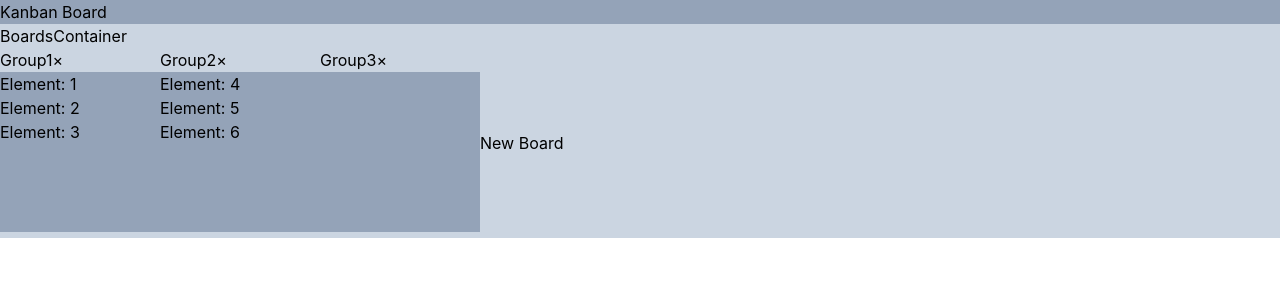
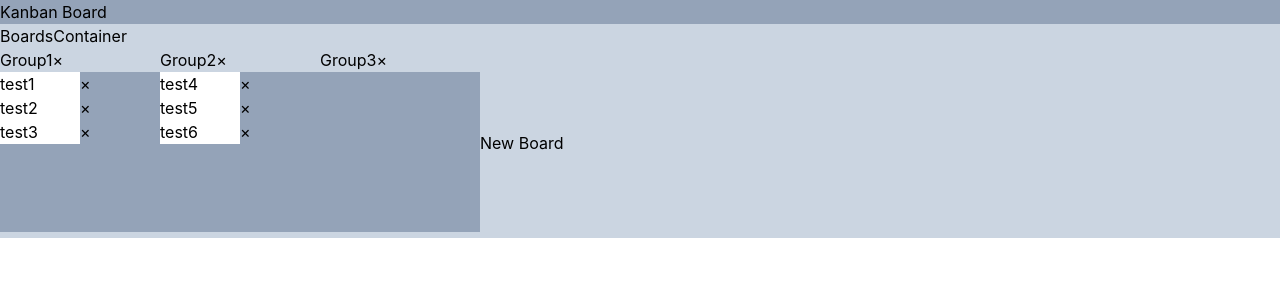
Before and after one commit to totallycrow/react-dragndrop-trello-clone, a React (Create React App) app: page / in a window 1280 px wide. Shown: the top 300 px of the page. Built offline with nearby package versions, Linux system fonts and the light colour scheme; the HTML template or start-up script is replaced by a standard one.

Commit message:
refactor placeholder tasks to inputs and move them to separate state

```diff
--- a/src/app/store.tsx
+++ b/src/app/store.tsx
@@ -1,9 +1,11 @@
 import { configureStore } from "@reduxjs/toolkit";
 import boards from "../slices/boards";
+import tasks from "../slices/tasks";
 
 export const store = configureStore({
   reducer: {
     boards: boards,
+    tasks: tasks,
   },
 });
 
--- a/src/components/BoardsContainer.tsx
+++ b/src/components/BoardsContainer.tsx
@@ -44,7 +44,7 @@ export const BoardsContainer = () => {
             {Object.keys(boards).map((group) => (
               <TasksContainer
                 id={group}
-                items={boards[group]}
+                items={boards[group].taskIds}
                 activeId={activeId}
                 key={group}
                 groupName={boards[group].groupName}
--- a/src/components/DraggableTask.tsx
+++ b/src/components/DraggableTask.tsx
@@ -1,22 +1,48 @@
 import { useSortable } from "@dnd-kit/sortable";
 import { CSS } from "@dnd-kit/utilities";
+import { useDispatch, useSelector } from "react-redux";
+import { RootState } from "../app/store";
+import { setTaskValue } from "../slices/boards";
+import { setTaskValueTask } from "../slices/tasks";
+import { removeTask } from "../slices/tasks";
+import { removeTaskIdFromBoard } from "../slices/boards";
 
-export const DraggableTask = (props: any) => {
+export const DraggableTask = ({ groupName, id, index, value }: any) => {
   const { attributes, listeners, setNodeRef, transform, transition } =
     useSortable({
-      id: props.id,
+      id: id,
     });
   const style = { transform: CSS.Transform.toString(transform), transition };
+  const dispatch = useDispatch();
+  // @ts-ignore
+  // const tasks = useSelector(
+  //   (state: RootState) => state.boards[groupName].tasks
+  // );
 
+  // groupName, index, newTaskValue
   return (
-    <button
+    <div>
+      <input
         ref={setNodeRef}
         style={style}
         {...listeners}
         {...attributes}
-      className="z-50 block"
+        className="z-50 block w-1/2 inline"
+        value={value}
+        onChange={(e) => {
+          console.log("*******??????? INPUT ID", id);
+          dispatch(setTaskValueTask({ id: id, newTaskValue: e.target.value }));
+        }}
+      ></input>
+      <button
+        className="close inline"
+        onClick={() => {
+          // dispatch(removeTask({ id: id }));
+          // dispatch(removeTaskIdFromBoard({ id: id, groupName: groupName }));
+        }}
       >
-      Element: {props.id}
+        &times;
       </button>
+    </div>
   );
 };
--- a/src/components/TasksContainer.tsx
+++ b/src/components/TasksContainer.tsx
@@ -6,10 +6,15 @@ import {
 } from "@dnd-kit/sortable";
 import { DraggableTask } from "./DraggableTask";
 import { removeBoard } from "../slices/boards";
-import { useDispatch } from "react-redux";
+import { useDispatch, useSelector } from "react-redux";
+import { RootState } from "../app/store";
 
 export const TasksContainer = (props: any) => {
   const dispatch = useDispatch();
+
+  // @ts-ignore
+  const tasks = useSelector((state: RootState) => state.tasks);
+  console.log(tasks);
 
   const { isOver, setNodeRef } = useDroppable({
     id: props.id,
@@ -32,7 +37,7 @@ export const TasksContainer = (props: any) => {
       <div>
         <SortableContext
           id={props.id}
-          items={props.items.tasks}
+          items={props.items}
           strategy={verticalListSortingStrategy}
         >
           <div
@@ -40,8 +45,16 @@ export const TasksContainer = (props: any) => {
             style={style}
             className="bg-slate-400 h-40 w-40 z-0 inline-block"
           >
-            {props.items.tasks.map((item: any) => {
-              return <DraggableTask id={item} />;
+            {props.items.map((item: any, index: any) => {
+              console.log(item);
+              return (
+                <DraggableTask
+                  id={item}
+                  value={tasks.find((task: any) => task.taskId === item)?.value}
+                  index={index}
+                  groupName={props.id}
+                />
+              );
             })}
           </div>
         </SortableContext>
--- a/src/hooks/useBoardsController.tsx
+++ b/src/hooks/useBoardsController.tsx
@@ -66,7 +66,7 @@ export const useBoardsController: any = () => {
       const activeIndex = active.data.current.sortable.index;
       const overIndex =
         over.id in boards
-          ? boards[overContainer].tasks.length + 1
+          ? boards[overContainer].taskIds.length + 1
           : over.data.current.sortable.index;
 
       let newItems;
@@ -122,7 +122,7 @@ export const useBoardsController: any = () => {
       const activeIndex = active.data.current.sortable.index;
       const overIndex =
         over.id in boards
-          ? boards[overContainer].tasks.length + 1
+          ? boards[overContainer].taskIds.length + 1
           : over.data.current.sortable.index;
 
       return moveBetweenContainers(
--- a/src/slices/boards.tsx
+++ b/src/slices/boards.tsx
@@ -3,9 +3,9 @@ import { createSlice } from "@reduxjs/toolkit";
 import { arrayMove } from "@dnd-kit/sortable";
 
 const initialState = {
-  group1: { groupName: "Group1", tasks: ["1", "2", "3"] },
-  group2: { groupName: "Group2", tasks: ["4", "5", "6"] },
-  group3: { groupName: "Group3", tasks: [] },
+  group1: { groupName: "Group1", taskIds: ["1", "2", "3"] },
+  group2: { groupName: "Group2", taskIds: ["4", "5", "6"] },
+  group3: { groupName: "Group3", taskIds: [] },
 };
 
 export const boards = createSlice({
@@ -16,8 +16,8 @@ export const boards = createSlice({
       const { activeContainer, activeIndex, overContainer, overIndex, item } =
         action.payload;
 
-      state[overContainer].tasks.splice(overIndex, 0, item);
-      state[activeContainer].tasks.splice(activeIndex, 1);
+      state[overContainer].taskIds.splice(overIndex, 0, item);
+      state[activeContainer].taskIds.splice(activeIndex, 1);
     },
 
     setBoards: (state, action) => {
@@ -25,8 +25,8 @@ export const boards = createSlice({
         action.payload;
 
       if (activeContainer === overContainer) {
-        state[overContainer].tasks = arrayMove(
-          state[overContainer].tasks,
+        state[overContainer].taskIds = arrayMove(
+          state[overContainer].taskIds,
           activeIndex,
           overIndex
         );
@@ -34,15 +34,27 @@ export const boards = createSlice({
     },
 
     addBoard: (state) => {
-      state[Date.now()] = { groupName: "GroupNew", tasks: [] };
+      state[Date.now()] = { groupName: "GroupNew", taskIds: [] };
     },
 
     removeBoard: (state, action) => {
       const id = action.payload;
       delete state[id];
     },
+    removeTaskIdFromBoard: (state, action) => {
+      const id = action.payload.id;
+      const groupName = action.payload.groupName;
+      state[groupName].taskIds.filter((task: any) => task !== id);
+    },
   },
 });
 
-export const { moveBetween, setBoards, addBoard, removeBoard } = boards.actions;
+export const {
+  moveBetween,
+  setBoards,
+  addBoard,
+  removeBoard,
+  setTaskValue,
+  removeTaskIdFromBoard,
+} = boards.actions;
 export default boards.reducer;
--- /dev/null
+++ b/src/slices/tasks.tsx
@@ -0,0 +1,36 @@
+import { createSlice } from "@reduxjs/toolkit";
+
+const initialState = [
+  { taskId: "1", value: "test1" },
+  { taskId: "2", value: "test2" },
+  { taskId: "3", value: "test3" },
+  { taskId: "4", value: "test4" },
+  { taskId: "5", value: "test5" },
+  { taskId: "6", value: "test6" },
+];
+
+export const tasks = createSlice({
+  name: "tasks",
+  initialState,
+  reducers: {
+    setTaskValueTask: (state, action) => {
+      console.log("fired");
+      const { id, newTaskValue } = action.payload;
+      console.log(id);
+      console.log(newTaskValue);
+
+      let targetValue = state.find((task) => task.taskId === id);
+
+      if (targetValue) targetValue.value = newTaskValue;
+    },
+    removeTask: (state, action) => {
+      console.log("fired");
+      const { id } = action.payload;
+      console.log(id);
+      state.filter((item: any) => item.id !== id);
+    },
+  },
+});
+
+export const { setTaskValueTask, removeTask } = tasks.actions;
+export default tasks.reducer;
--- a/src/slices/types.tsx
+++ b/src/slices/types.tsx
@@ -14,5 +14,5 @@ export interface ITask {
 }
 
 export interface IGroupItems {
-  [key: string]: { groupName: string; tasks: Array<string> };
+  [key: string]: { groupName: string; taskIds: Array<string> };
 }
```
Lines whose indentation alone changed are shown as unchanged.
